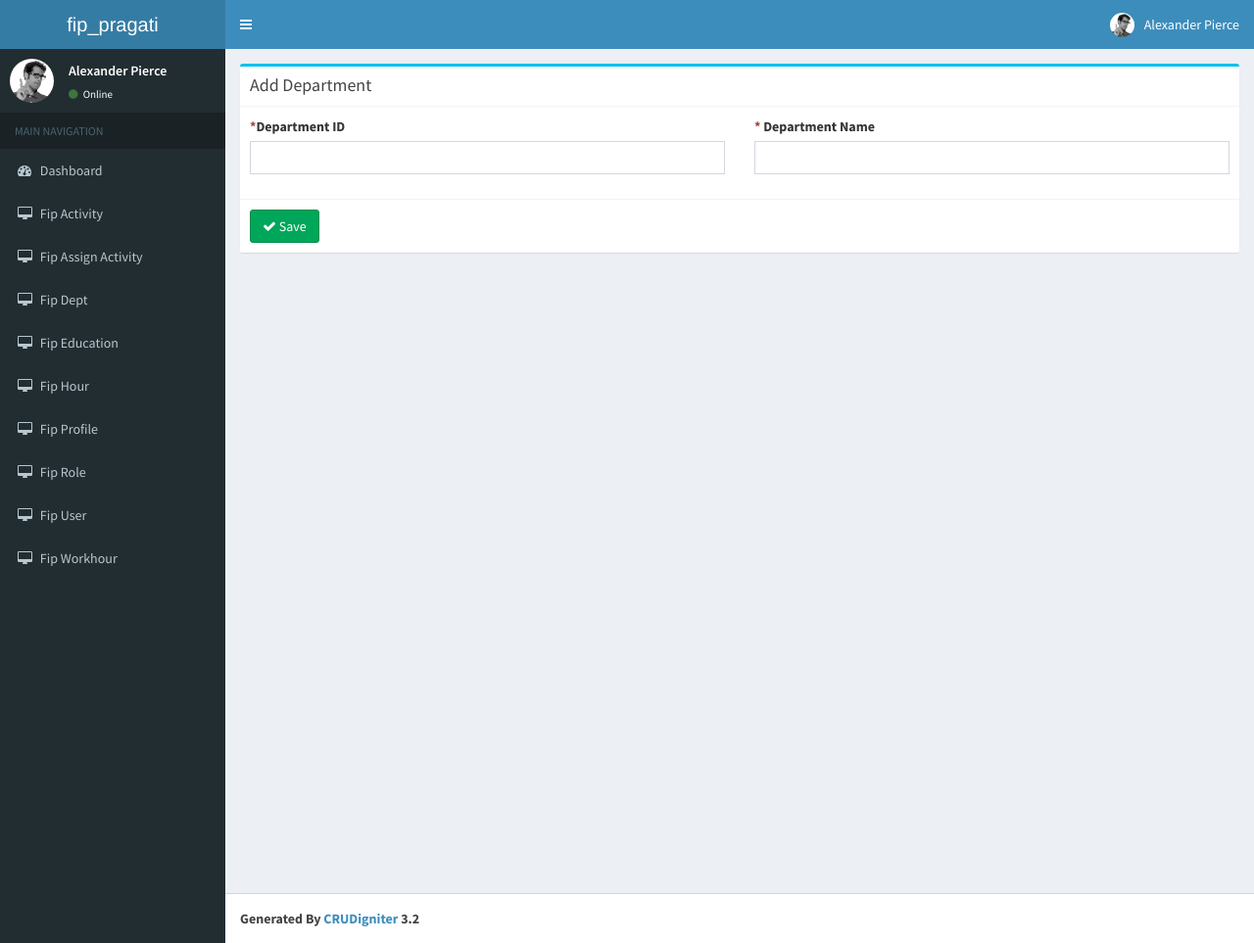
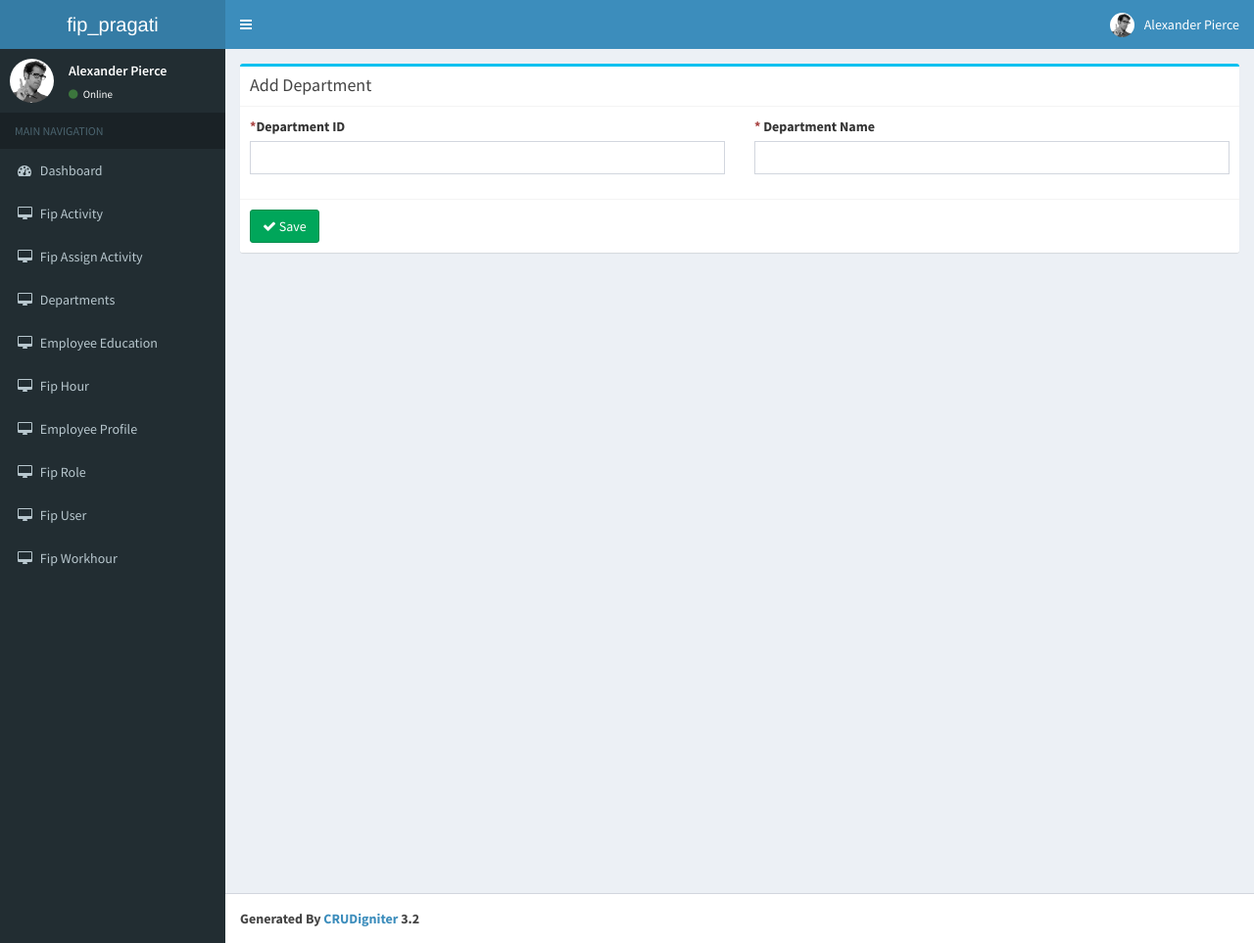
Before and after one commit to devak997/fip, a CodeIgniter app: page /fip/index.php/fip_dept/add in a window 1280 px wide. Shown: the whole page at 98% size. Run offline with CodeIgniter, Linux system fonts and the light colour scheme.

Commit message:
changed menu entries

```diff
--- a/application/views/layouts/main.php
+++ b/application/views/layouts/main.php
@@ -124,7 +124,7 @@
                         </li>
 						<li>
                             <a href="#">
-                                <i class="fa fa-desktop"></i> <span>Fip Dept</span>
+                                <i class="fa fa-desktop"></i> <span>Departments</span>
                             </a>
                             <ul class="treeview-menu">
 								<li class="active">
@@ -137,7 +137,7 @@
                         </li>
 						<li>
                             <a href="#">
-                                <i class="fa fa-desktop"></i> <span>Fip Education</span>
+                                <i class="fa fa-desktop"></i> <span>Employee Education</span>
                             </a>
                             <ul class="treeview-menu">
 								<li class="active">
@@ -163,7 +163,7 @@
                         </li>
 						<li>
                             <a href="#">
-                                <i class="fa fa-desktop"></i> <span>Fip Profile</span>
+                                <i class="fa fa-desktop"></i> <span>Employee Profile</span>
                             </a>
                             <ul class="treeview-menu">
 								<li class="active">
```
